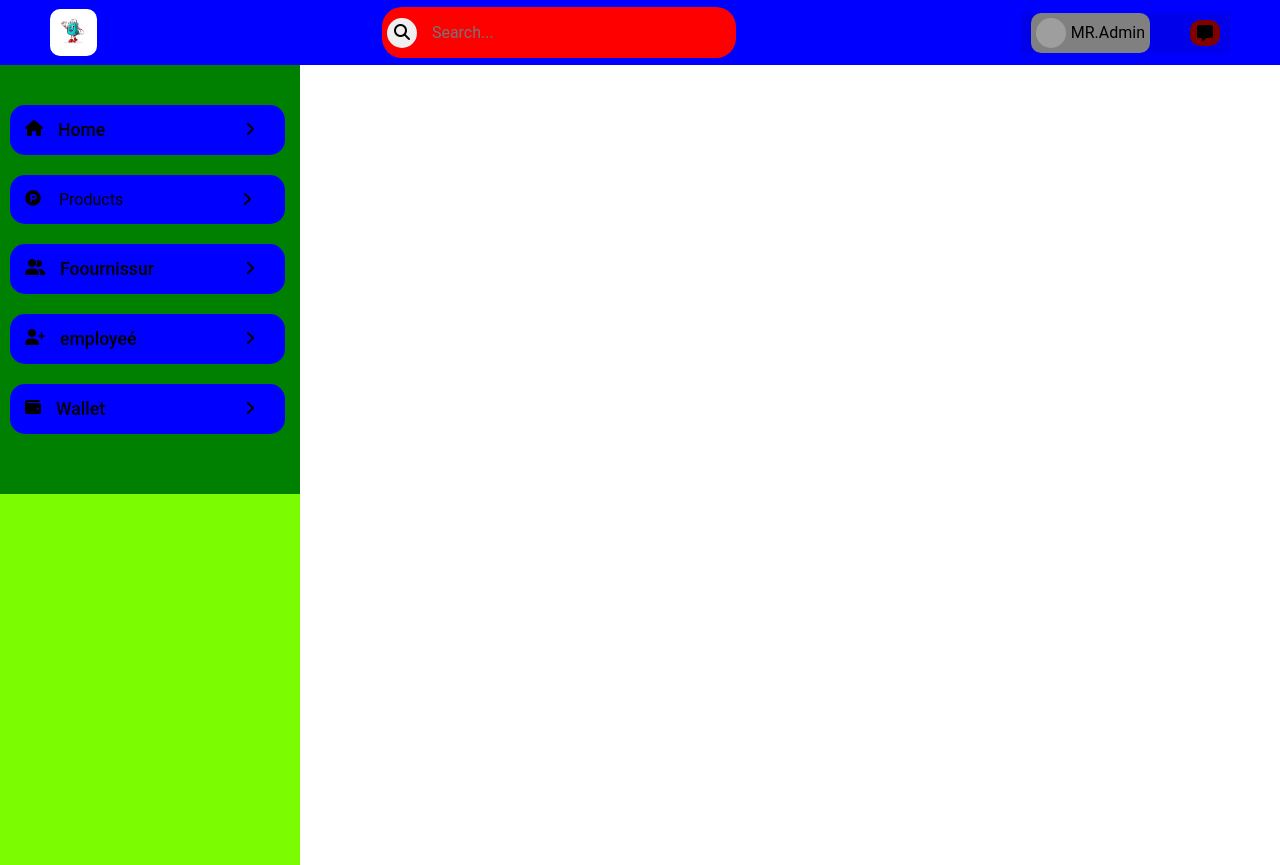
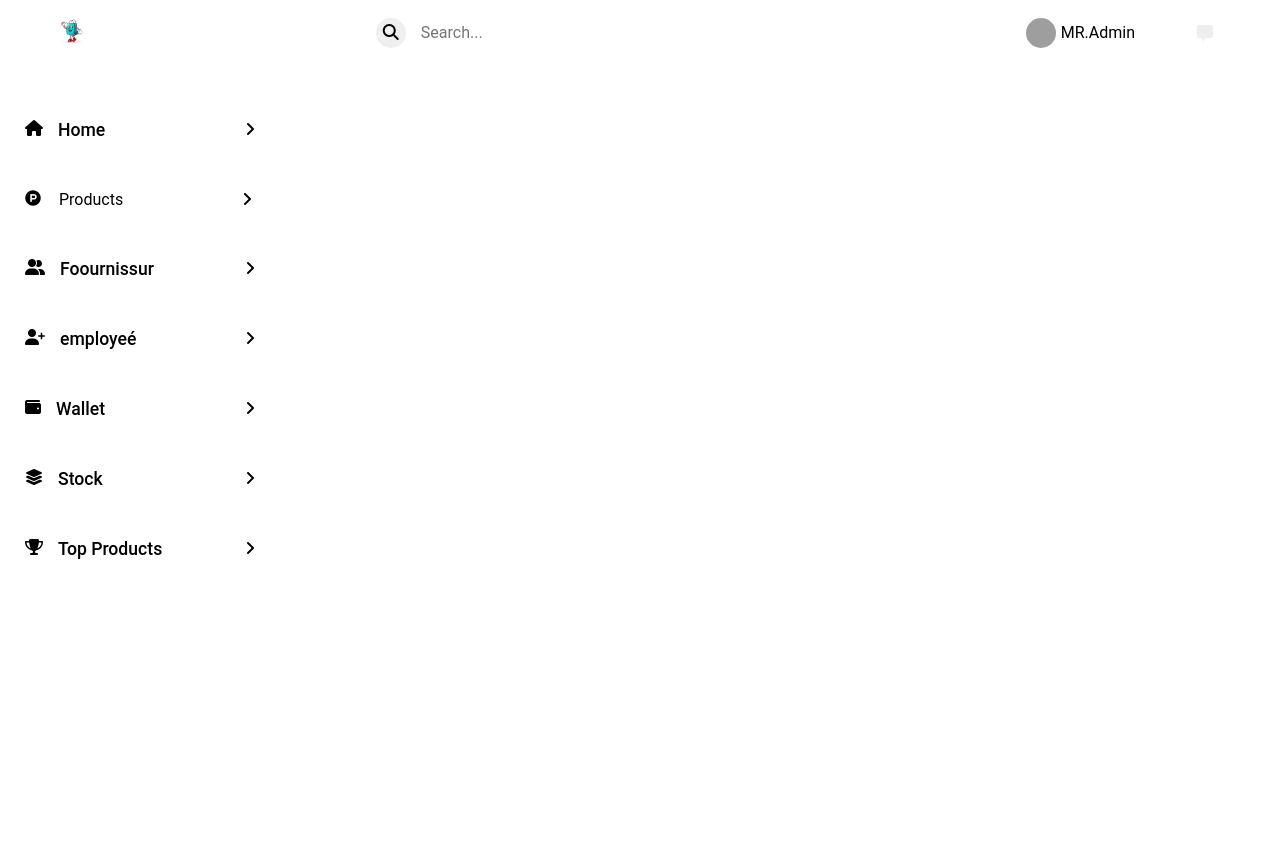
Before and after one commit to Toiati-salah-eddine-001/Moul_Lhanoute, a PHP site: template view/header.php in a window 1280 px wide. After the commit the page ends 559 px from the top, so only its background shows below. Run offline with PHP 8.4, Linux system fonts and the light colour scheme; the template is opened without the code that fills it, so the values that code supplies are empty; some libraries are stand-ins or nearby versions; grey boxes are pictures that could not be loaded.

Commit message:
Creating dashbord admin Partit Front-End

```diff
--- a/Style/dashbordmain.css
+++ b/Style/dashbordmain.css
@@ -9,3 +9,8 @@
     width: 100%;
     min-height: 100vh;
 }
+
+.cotainer .pageGrid{
+    width: 100%;
+    display: flex;
+}
--- a/Style/font.css
+++ b/Style/font.css
@@ -14,16 +14,20 @@
     /* --TherdColor: #FFA07A;     Soft light salmon */
     /* --ComplementColor: #5C4033;A rich chestnut brown */
     /* --desactivColor: #F5F5F5;  Light grey */
-    /* --desactivColor2: #D3D3D3;  */ */
-     */
+    /* --desactivColor2: #D3D3D3;  */
 
-    --mainColor: #FF6347;      /* A bright tomato red */
-    --seecondColor: #2C7873;   /* A cool teal green */
-    --TherdColor: #FFB347;     /* A warm apricot orange */
-    --ComplementColor: #8B4513;/* A dark saddle brown */
-    --desactivColor: #F0F0F0;  /* Soft off-white */
-    --desactivColor2: #B8B8B8; /* A neutral light grey */
-/* Warm grey */
+
+    /* --mainColor: #FF6347;
+    --seecondColor: #2C7873;
+    --TherdColor: #FFB347;
+    --ComplementColor: #8B4513;
+    --desactivColor: #F0F0F0;
+    --desactivColor2: #B8B8B8; */
+
+    --mainColor: #D1E9F6;
+    --color2: #F6EACB;
+    --color3: #F1D3CE;
+    --color4: #EECAD5;
 
 }
 
--- a/Style/header.css
+++ b/Style/header.css
@@ -2,19 +2,21 @@
 /**
 *? Header -------->
 */
+@media (min-width:1024px) {
+
+
     header{
         display: flex;
         justify-content: space-between;
         align-items: center;
         width: 100%;
         height: 65px;
-        padding: 10px 50px;
-        background-color: blue;
-        position: relative;
+        padding: 20px 50px;
+        /* background-color: var(--color2); */
 
         & .search{
 
-            background-color: red;
+            background-color: #fff;
             flex-basis: 30%;
             padding: 8px 5px;
             border-radius: 20px;
@@ -42,15 +44,13 @@
         }
 
         & img{
-            width: 40px;
+            width: 45px;
             border-radius: 10px;
-            flex-basis: 4%;
-            /* margin: 0  auto; */
+
         }
 
         & .acoount{
 
-            background-color: rgba(0, 0, 0, 0.082);
             padding: 0 10px;
             display: flex;
             align-items: center;
@@ -60,23 +60,24 @@
             cursor: pointer;
 
             & span{
+                position: relative;
                 display: flex;
                 align-items: center;
-                padding: 5px 5px;
-                background-color: gray;
+                padding: 5px 15px;
+                background-color: var(--TherdColor);
                 border-radius: 10px;
-                & img{
+                &
+                img{
                     width: 30px;
                 height: 30px;
                 border-radius: 50%;
                 margin-right: 5px;
                 }
-
             }
             & i{
                 margin-left: 40px;
                 display: inline-block;
-                background-color: maroon;
+                color: #eee;
                 border-radius: 10px;
                 padding: 5px;
                 width: 30px;
@@ -146,15 +165,15 @@
 */
 
 nav{
-    min-height: 100vh;
+    min-height: 94.5vh;
     width: 300px;
-    background: lawngreen;
+    /* background: var(--color2); */
 
     & ul{
         list-style: none;
         /* width: 100% ; */
         padding: 40px 10px;
-        background-color: green;
+        /* background-color: var(--color2); */
 
         :hover{
             background-color: red;
@@ -164,7 +183,7 @@ nav{
             padding: 15px 15px;
             /* height: 40px; */
             margin: 0 5px 20px 0;
-            background-color: blue;
+            background-color: var(--TherdColor);
             border-radius: 15px;
 
 
--- a/controller/ControllerMH.php
+++ b/controller/ControllerMH.php
@@ -8,8 +8,8 @@
     function headerMain(){
         include_once "./view/header.php";
     }
-    function SidbareMain(){
-        include_once "./view/header.php";
+
+    function ContentPage(){
+        include_once "./view/content.php";
     }
-
 ?>
--- a/dashbordIndex.php
+++ b/dashbordIndex.php
@@ -1,4 +1,4 @@
 <?php
 include_once "./controller/ControllerMH.php";
-headerMain();
+ContentPage();
 ?>
--- a/view/dashbordmain.php
+++ b/view/dashbordmain.php
@@ -8,12 +8,19 @@
     <link rel="stylesheet" href="./Style/header.css">
     <link rel="stylesheet" href="./Style/font.css">
     <link rel="stylesheet" href="./Style/dashbordmain.css">
+    <link rel="stylesheet" href="./Style/ContentDashbord.css">
 </head>
 <body>
     <div class="cotainer">
         <?php echo $header ?>
-        <?php echo $Sidebare ?>
-        <?php echo $content; ?>
+        <div class="pageGrid">
+            <div class="col1">
+                <?php echo $Sidebare ?>
+            </div>
+            <div class="col2">
+                <?php echo $content; ?>
+            </div>
+        </div>
     </div>
 </body>
 <script src="./Js/DashBoard.js"></script>
--- a/view/header.php
+++ b/view/header.php
@@ -10,19 +10,22 @@
             <span id="AccountDropdown">
             <img src="./asset/MorocanFace.jpg" alt="MorocanFace">
             MR.Admin
-            </span>
-            <i class="fa-solid fa-message"></i>
-        </div>
-        <div class="accountDrop">
+            <!-- __________________ -->
+            <div class="accountDrop">
             <a href="#">
+                Setting
                 <i class="fa-solid fa-gear"></i>
-                Setting
             </a>
             <hr>
             <a href="#">
+                Log Out
             <i class="fas fa-sign-out"></i>
-                Log Out
             </a>
+        </div>
+            </span>
+            <i class="fa-solid fa-message"></i>
+            <!-- ____________ -->
+
         </div>
     </header>
 <?php $header=ob_get_clean();?>
@@ -79,6 +82,18 @@
             <span><i class="fa-solid fa-angle-right"></i></span>
             </a>
             </li>
+            <li><a href="#">
+            <i class="fa-solid fa-layer-group"></i>
+            Stock
+            <span><i class="fa-solid fa-angle-right"></i></span>
+            </a>
+            </li>
+            <li><a href="#">
+            <i class="fa-solid fa-trophy"></i>
+            Top Products
+            <span><i class="fa-solid fa-angle-right"></i></span>
+            </a>
+            </li>
         </ul>
     </nav>
 <?php $Sidebare=ob_get_clean();?>
```
Also changed, not shown: other parts of Style/header.css (+28 -8 lines), Style/ContentDashbord.css (added, +46 -0 lines), view/Content.php (added, +43 -0 lines), asset/Vegetables.png (added), asset/foodstuffs.png (added), asset/meat-fish.png (added). Lines whose indentation alone changed are shown as unchanged.
